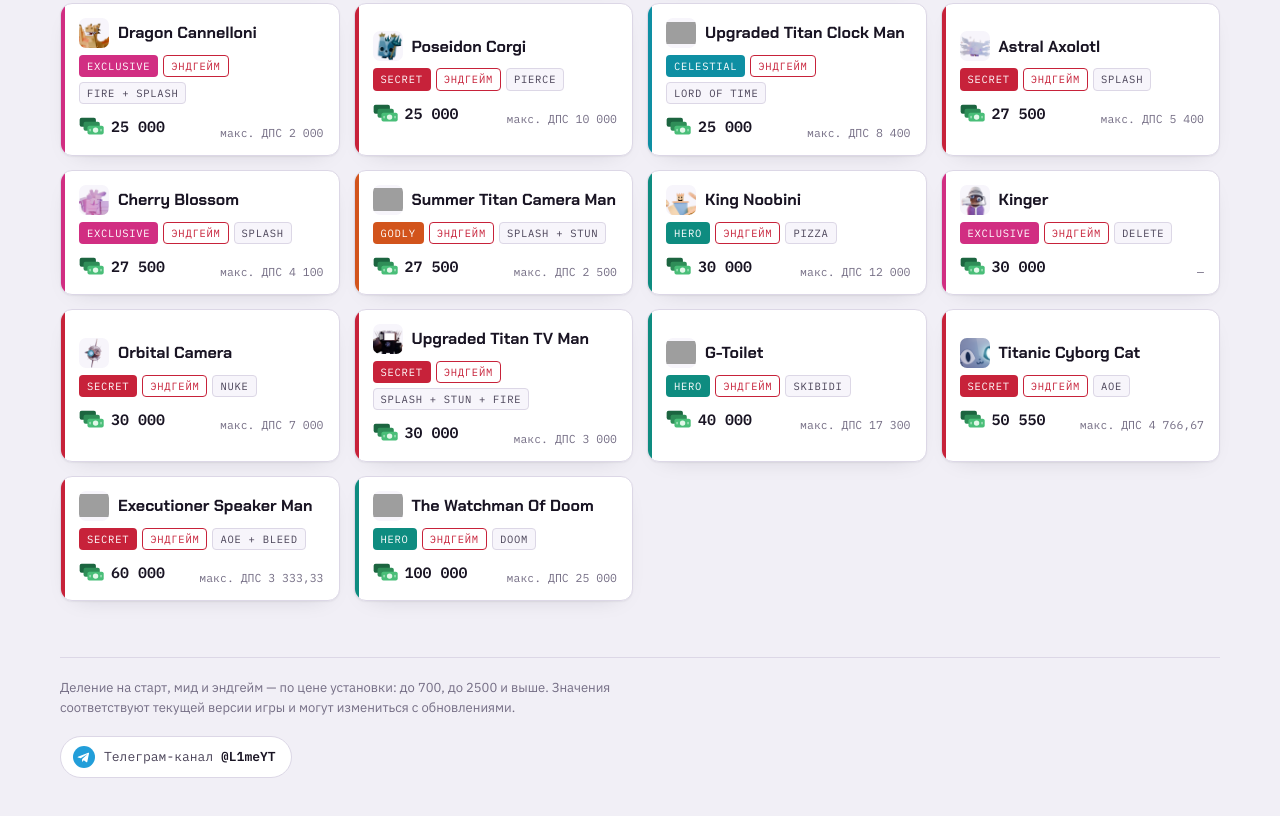
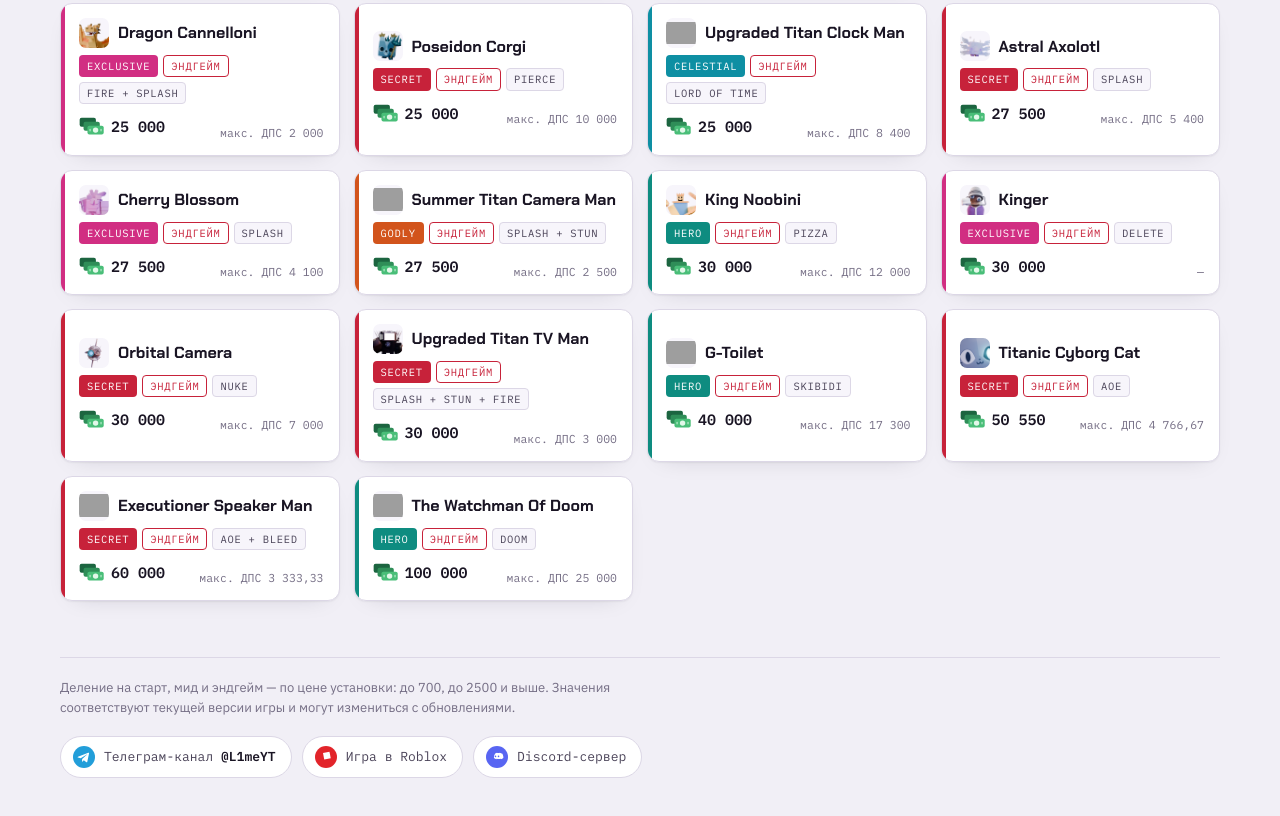
Before and after one commit to limedemon/slop-td-codex, a plain HTML site: page index.html in a window 1280 px wide. Shown: the part 6020-6836 px from the top of the page. Drawn offline with Linux system fonts and the light colour scheme; grey boxes are pictures that could not be loaded.

Commit message:
Добавить в футер ссылки на игру и Discord рядом с Telegram
Co-Authored-By: Claude Sonnet 5 <noreply@anthropic.com>
Claude-Session: https://claude.ai/code/session_01MqakDkDgDkVBaBh2KMDjDk

```diff
--- a/index.html
+++ b/index.html
@@ -20,7 +20,7 @@
   --r-Exclusive:#D12E82; --r-Hero:#0E8C80; --r-none:#756E85;
   --t-start:#2F8F4E; --t-mid:#B47908; --t-end:#C7223A;
   --money:#49BE78; --money-2:#2F8E58; --money-3:#1C6540; --money-dot:#EAFBF0;
-  --tg:#229ED9;
+  --tg:#229ED9; --rbx:#E2242A; --dc:#5865F2;
   --shadow:0 1px 2px rgba(25,20,35,.06), 0 8px 24px -16px rgba(25,20,35,.22);
   --lift:0 2px 6px rgba(25,20,35,.08), 0 18px 40px -24px rgba(25,20,35,.4);
 }
@@ -34,7 +34,7 @@
     --r-Exclusive:#FF6FB4; --r-Hero:#2FD3C2; --r-none:#958CA8;
     --t-start:#54C97C; --t-mid:#EAB040; --t-end:#FF6076;
     --money:#5AD489; --money-2:#37A465; --money-3:#207547; --money-dot:#F0FFF6;
-    --tg:#54BCEC;
+    --tg:#54BCEC; --rbx:#FF5C61; --dc:#8791FF;
     --shadow:0 1px 2px rgba(0,0,0,.4), 0 10px 28px -18px rgba(0,0,0,.8);
     --lift:0 2px 8px rgba(0,0,0,.5), 0 22px 44px -26px rgba(0,0,0,1);
   }
@@ -48,7 +48,7 @@
   --r-Exclusive:#FF6FB4; --r-Hero:#2FD3C2; --r-none:#958CA8;
   --t-start:#54C97C; --t-mid:#EAB040; --t-end:#FF6076;
   --money:#5AD489; --money-2:#37A465; --money-3:#207547; --money-dot:#F0FFF6;
-  --tg:#54BCEC;
+  --tg:#54BCEC; --rbx:#FF5C61; --dc:#8791FF;
   --shadow:0 1px 2px rgba(0,0,0,.4), 0 10px 28px -18px rgba(0,0,0,.8);
   --lift:0 2px 8px rgba(0,0,0,.5), 0 22px 44px -26px rgba(0,0,0,1);
 }
@@ -218,12 +218,15 @@ h2.sec{font-size:21px; margin:34px 0 4px}
 footer{margin-top:56px; padding-top:20px; border-top:1px solid var(--line);
   color:var(--muted); font-size:13px}
 footer p{max-width:76ch; margin:0}
-.tglink{display:inline-flex; align-items:center; gap:9px; margin-top:18px; padding:9px 15px 9px 12px;
+.linkrow{display:flex; flex-wrap:wrap; gap:10px; margin-top:18px}
+.tglink{display:inline-flex; align-items:center; gap:9px; padding:9px 15px 9px 12px;
   border-radius:999px; border:1px solid var(--line); background:var(--surface);
   color:var(--ink-2); text-decoration:none; font-family:"IBM Plex Mono",ui-monospace,monospace;
   font-size:13px; transition:transform .18s cubic-bezier(.2,.7,.3,1), border-color .18s ease,
   color .18s ease, box-shadow .18s ease}
 .tglink:hover{transform:translateY(-2px); color:var(--tg); border-color:var(--tg); box-shadow:var(--lift)}
+.tglink.rbx:hover{color:var(--rbx); border-color:var(--rbx)}
+.tglink.dc:hover{color:var(--dc); border-color:var(--dc)}
 .tglink svg{width:22px; height:22px; flex:none}
 .tglink b{color:var(--ink); font-weight:600}
 @media (max-width:520px){
@@ -260,6 +263,7 @@ footer p{max-width:76ch; margin:0}
 
 <footer>
   <p id="footnote"></p>
+  <div class="linkrow">
     <a class="tglink" id="tglink" href="https://t.me/L1meYT" target="_blank" rel="noopener noreferrer">
       <svg viewBox="0 0 24 24" aria-hidden="true" focusable="false">
         <circle cx="12" cy="12" r="12" fill="var(--tg)"/>
@@ -267,6 +271,21 @@ footer p{max-width:76ch; margin:0}
       </svg>
       <span id="tgtext"></span>
     </a>
+    <a class="tglink rbx" id="gamelink" href="https://www.roblox.com/games/134459712190924/Slop-Tower-Defense" target="_blank" rel="noopener noreferrer">
+      <svg viewBox="0 0 24 24" aria-hidden="true" focusable="false">
+        <circle cx="12" cy="12" r="12" fill="var(--rbx)"/>
+        <path fill="#FFFFFF" d="M9.6 7.2h7.2v7.2H9.6z" transform="rotate(-11 12 12)"/>
+      </svg>
+      <span id="gametext"></span>
+    </a>
+    <a class="tglink dc" id="dclink" href="https://discord.gg/j25AuJ3pe" target="_blank" rel="noopener noreferrer">
+      <svg viewBox="0 0 24 24" aria-hidden="true" focusable="false">
+        <circle cx="12" cy="12" r="12" fill="var(--dc)"/>
+        <path fill="#FFFFFF" d="M16.9 8.05a8.9 8.9 0 0 0-2.13-.66l-.15.27a7.9 7.9 0 0 0-2.28 0l-.15-.27a8.9 8.9 0 0 0-2.13.66c-1.19 1.72-1.51 3.4-1.35 5.04a8.96 8.96 0 0 0 2.62 1.31l.32-.53c-.17-.06-.34-.14-.5-.23a3.7 3.7 0 0 0 .17-.13c1.62.74 3.4.74 5 0l.16.13c-.16.09-.33.17-.5.23l.32.53a8.94 8.94 0 0 0 2.62-1.31c.19-1.9-.32-3.56-1.32-5.04zM10.35 12.3c-.5 0-.9-.45-.9-1s.4-1 .9-1 .9.46.9 1-.4 1-.9 1zm3.3 0c-.5 0-.9-.45-.9-1s.4-1 .9-1 .9.46.9 1-.4 1-.9 1z"/>
+      </svg>
+      <span id="dctext"></span>
+    </a>
+  </div>
 </footer>
 </div>
 
@@ -330,7 +349,7 @@ const I18N = {
     thBest: "Лучшее место", thAmount: "За катку", sourcesN: n => n + " реж.",
     allRewards: "Все награды", tagBest: "лучшая", onlyWith: "только с этой наградой",
     updated: "обновлено", today: "сегодня", yesterday: "вчера",
-    tgText: "Телеграм-канал",
+    tgText: "Телеграм-канал", gameText: "Игра в Roblox", dcText: "Discord-сервер",
     daysAgo: n => n + " дн. назад",
     farmNote: "Опыт устроен наоборот: короткие кухонные карты дают его больше, чем дорогие. Level 3 отдаёт 25 опыта при 65 монетах, а Doomspire — 13 при 1500. Кости, шестерни и солнца выпадают ровно из одного режима каждая.",
     secNormal: "Обычные карты", secEndless: "Эндлес",
@@ -397,7 +416,7 @@ const I18N = {
     thBest: "Best map", thAmount: "Per match", sourcesN: n => n + " modes",
     allRewards: "All rewards", tagBest: "best", onlyWith: "only maps that pay it",
     updated: "updated", today: "today", yesterday: "yesterday",
-    tgText: "Telegram channel",
+    tgText: "Telegram channel", gameText: "Play on Roblox", dcText: "Discord server",
     daysAgo: n => n + " days ago",
     farmNote: "XP works the other way round: the short kitchen maps pay more of it than the expensive ones. Level 3 hands out 25 XP next to 65 coins, while Doomspire gives 13 next to 1500. Bones, cogs and suns each come from exactly one mode.",
     secNormal: "Regular maps", secEndless: "Endless",
@@ -427,7 +446,7 @@ const CASH = '<svg class="cash" viewBox="0 0 24 18" aria-hidden="true" focusable
   + '<rect x="19.6" y="10.9" width="1.5" height="2.4" rx=".7" fill="var(--money-dot)" opacity=".5"/>'
   + '</svg>';
 
-const BUILD_TS = "2026-09-13T21:18:34+05:00";
+const BUILD_TS = "2026-09-13T22:08:10+05:00";
 
 let LANG = "ru";
 try { const s = localStorage.getItem("slopcodex-lang"); if(s === "ru" || s === "en") LANG = s; } catch(e){}
@@ -887,6 +906,8 @@ function chrome(){
   document.getElementById("intro").textContent = T.intro;
   document.getElementById("footnote").textContent = T.footnote;
   document.getElementById("tgtext").innerHTML = T.tgText + " <b>@L1meYT</b>";
+  document.getElementById("gametext").textContent = T.gameText;
+  document.getElementById("dctext").textContent = T.dcText;
   const labels = { units: T.tabUnits, crates: T.tabCrates, modes: T.tabModes, crafts: T.tabCrafts, value: T.tabValue };
   document.querySelectorAll("#tabs a").forEach(a => a.querySelector(".lbl").textContent = labels[a.dataset.v]);
   document.getElementById("n-units").textContent = U.length;
```
Also changed, not shown: tools/hub_tpl.html (+27 -6 lines). Lines whose indentation alone changed are shown as unchanged.
